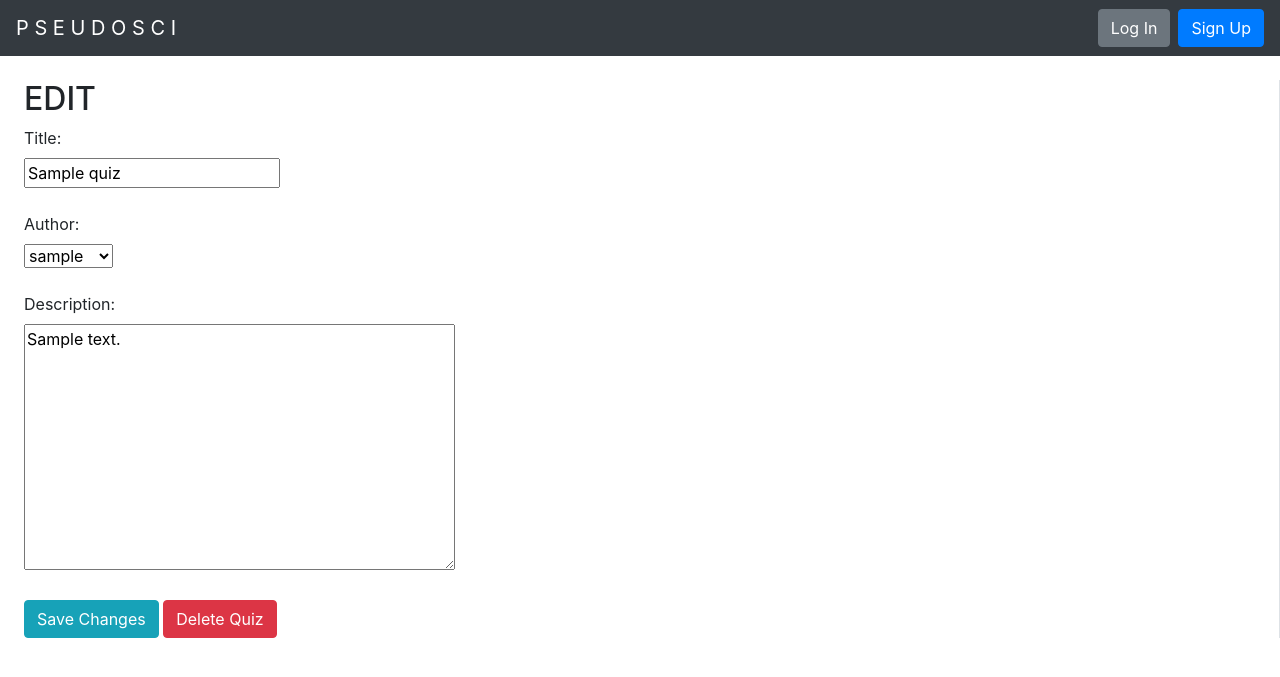
After one commit to aucoeur/pseudosci, a Django app: a page that uses templates/base.html in a window 1280 px wide. The commit adds this page. Shown: the top 677 px of the page. Run offline with Django 3.2, Linux system fonts and the light colour scheme; tables that the repository leaves empty hold one stand-in row (values such as "Sample post"); some libraries are stand-ins or nearby versions.

Commit message:
Add CUD functions to make quiz

```diff
--- a/pseudosci/models.py
+++ b/pseudosci/models.py
@@ -33,6 +33,14 @@ class Quiz(models.Model):
         # Call save on the superclass.
         return super(Quiz, self).save(*args, **kwargs)
 
+class Result(models.Model):
+    quiz = models.ForeignKey(Quiz, on_delete=models.CASCADE)
+    title = models.CharField('Result', max_length=255, unique=True)
+    description = models.TextField('Description', unique=True)
+
+    def __str__(self):
+        return self.title
+
 class Question(models.Model):
     quiz = models.ForeignKey(Quiz, on_delete=models.CASCADE)
     prompt = models.CharField('Question', max_length=255)
@@ -43,7 +51,7 @@ class Question(models.Model):
 class Choice(models.Model):
     question = models.ForeignKey(Question, on_delete=models.CASCADE)
     choice_text = models.CharField(max_length=200)
-    count = models.IntegerField(default=0)
+    result = models.ManyToManyField(Result)
 
     def __str__(self):
         return self.choice_text
--- /dev/null
+++ b/pseudosci/templates/pseudosci/partial/form.html
@@ -0,0 +1,5 @@
+{% csrf_token %}
+{% for field in form %}
+{{ field.label_tag }}<br />
+{{ field }}<br /><br />
+{% endfor %}
--- a/pseudosci/templates/pseudosci/quiz.html
+++ b/pseudosci/templates/pseudosci/quiz.html
@@ -10,7 +10,10 @@
             <small class="text-muted">Created {{ quiz.created|date:"SHORT_DATETIME_FORMAT" }} | Last updated
                 {{ quiz.modified|date:"SHORT_DATETIME_FORMAT" }} by <b>{{ quiz.author.username }}</b></small>
             <hr>
+            <p>{{ quiz.description }}</p>
 
+            <hr>
+            <a href="{% url 'quiz-update-page' quiz.slug %}">Edit This Document</a>
             <a href="{% url 'pseudosci-index' %}">Back to List</a>
         </div>
     </div>
--- /dev/null
+++ b/pseudosci/templates/pseudosci/quiz_edit.html
@@ -0,0 +1,12 @@
+{% extends 'base.html' %}
+
+{% block content %}
+ <div class="flex-fill px-4 border-right">
+    <h2 class="mt-4">EDIT</h2>
+    <form method="POST">
+        {% include 'pseudosci/partial/form.html' %}
+        <input class="btn btn-info" type="submit" value="Save Changes"> <a
+            href="{% url 'quiz-delete' quiz.slug %}" class="btn btn-danger">Delete Quiz</a>
+    </form>
+</div>
+{% endblock content %}
--- a/pseudosci/urls.py
+++ b/pseudosci/urls.py
@@ -1,8 +1,10 @@
 from django.urls import path
-from pseudosci.views import IndexView, QuizView
-
+from pseudosci.views import IndexView, QuizView, QuizNewView, QuizUpdateView, QuizDeleteView
 
 urlpatterns = [
     path('', IndexView.as_view(), name = 'pseudosci-index'),
-    path('quiz/<str:slug>', QuizView.as_view(), name = 'quiz-page')
+    path('quiz/<str:slug>', QuizView.as_view(), name = 'quiz-page'),
+    path('quiz/create/', QuizNewView.as_view(), name='quiz-create-page'),
+    path('quiz/<str:slug>/update', QuizUpdateView.as_view(), name='quiz-update-page'),
+    path('quiz/<str:slug>/delete', QuizDeleteView.as_view(), name='quiz-delete'),
 ]
--- a/pseudosci/views.py
+++ b/pseudosci/views.py
@@ -1,8 +1,12 @@
 from django.shortcuts import render
+from django.urls import reverse, reverse_lazy
 from django.views.generic.list import ListView
 from django.views.generic.detail import DetailView
+from django.views.generic.edit import CreateView, UpdateView, DeleteView
 
 from pseudosci.models import Quiz
+from pseudosci.forms import QuizForm
+
 # Create your views here.
 
 class IndexView(ListView):
@@ -22,3 +26,45 @@ class QuizView(DetailView):
     """ Returns a specific wiki page by slug. """
     quiz = self.get_queryset().get(slug__iexact=slug)
     return render(request, 'pseudosci/quiz.html', {'quiz': quiz})
+
+class QuizNewView(CreateView):
+  """ Renders a page to create a new quiz"""
+  template_name = 'pseudosci/quiz_new.html'
+  form_class = QuizForm
+  success_url = ''
+
+  def get(self, request):
+    form = QuizForm()
+    return render(request, 'pseudosci/quiz_new.html', {'form': form})
+
+  def post(self, request):
+    if request.method == 'POST':
+      form = QuizForm(data=request.POST)
+      if form.is_valid():
+        quiz = form.save()
+        return HttpResponseRedirect(reverse_lazy('quiz-page', args = [quiz.slug]))
+      return render(request, 'pseudosci/quiz_new.html', {'form': form})
+
+
+class QuizUpdateView(UpdateView):
+  ''' Renders an Edit Quiz Form'''
+  model = Quiz
+  template_name = 'pseudosci/quiz_edit.html'
+  form_class = QuizForm
+
+  def get_success_url(self):
+      return reverse('quiz-page', kwargs={
+          'slug': self.object.slug,
+      })
+
+class QuizDeleteView(DeleteView):
+  '''Renders a Delete thing'''
+  model = Quiz
+  success_url = reverse_lazy('pseudosci-index')
+
+  # def get(self, *args, **kwargs):
+  #     """
+  #     This has been overriden because by default
+  #     DeleteView doesn't work with GET requests
+  #     """
+  #     return self.delete(*args, **kwargs)
--- a/templates/base.html
+++ b/templates/base.html
@@ -19,7 +19,7 @@
     <form class="form-inline ml-auto">
       {% if user.is_authenticated %}
         <div class="text-white">Hello, <strong>{{ user.username }}</strong>!</div>
-
+        <a href="{% url 'quiz-create-page' %}" class="btn btn-info ml-4">New Quiz</a>
         <a href="{% url 'logout' %}" class="btn btn-danger ml-2">Log Out</a>
       {% else %}
         <a href="{% url 'login' %}" class="btn btn-secondary ml-2">Log In</a>
```
Also changed, not shown: pseudosci/admin.py (+6 -1 lines), pseudosci/templates/pseudosci/quiz_new.html (added, +10 -0 lines), pseudosci/migrations/0003_auto_20200109_1619.py (added), pseudosci/migrations/0004_auto_20200109_1631.py (added), pseudosci/migrations/0005_remove_choice_weight.py (added), pseudosci/migrations/0006_auto_20200109_1909.py (added), pseudosci/migrations/0007_auto_20200109_1945.py (added).
